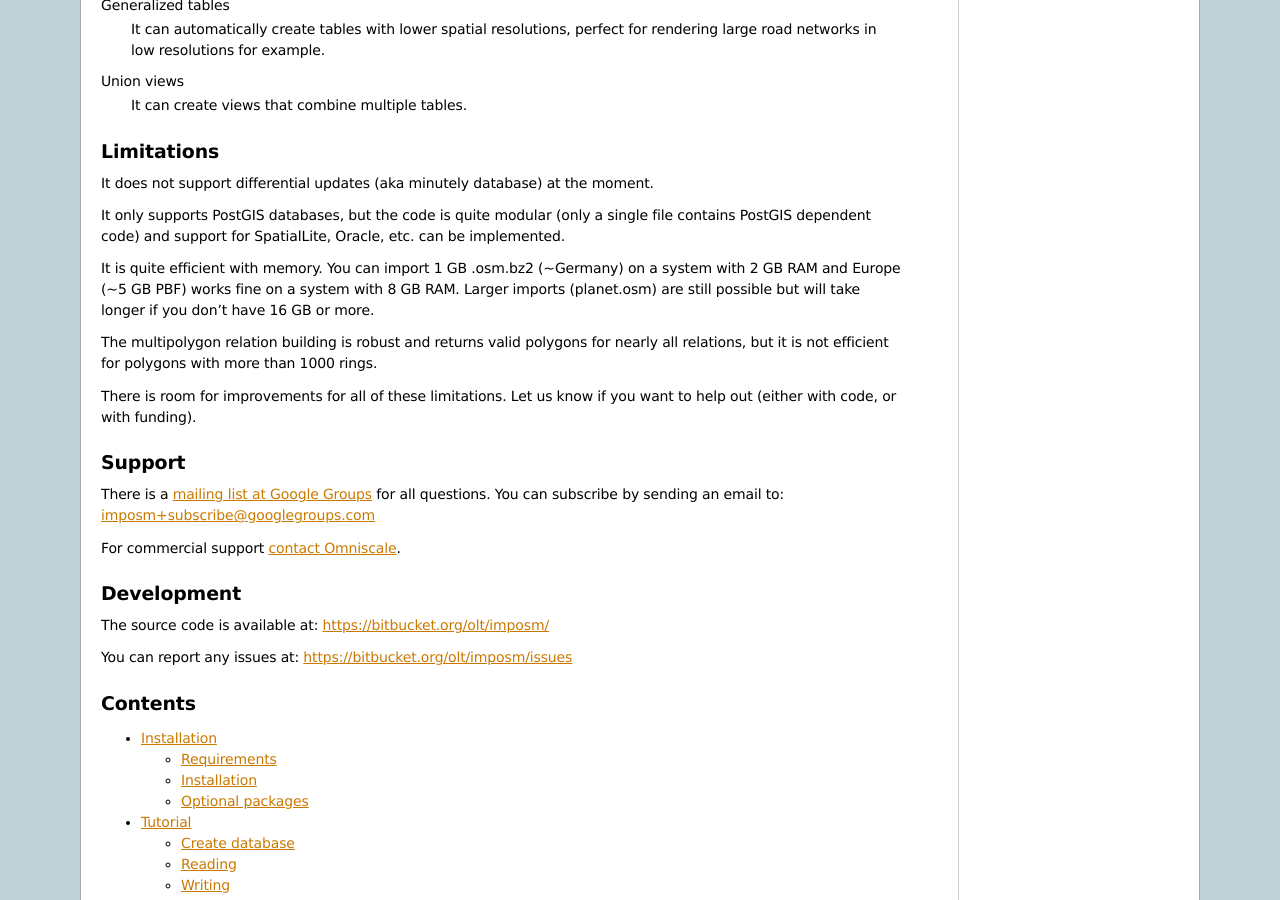
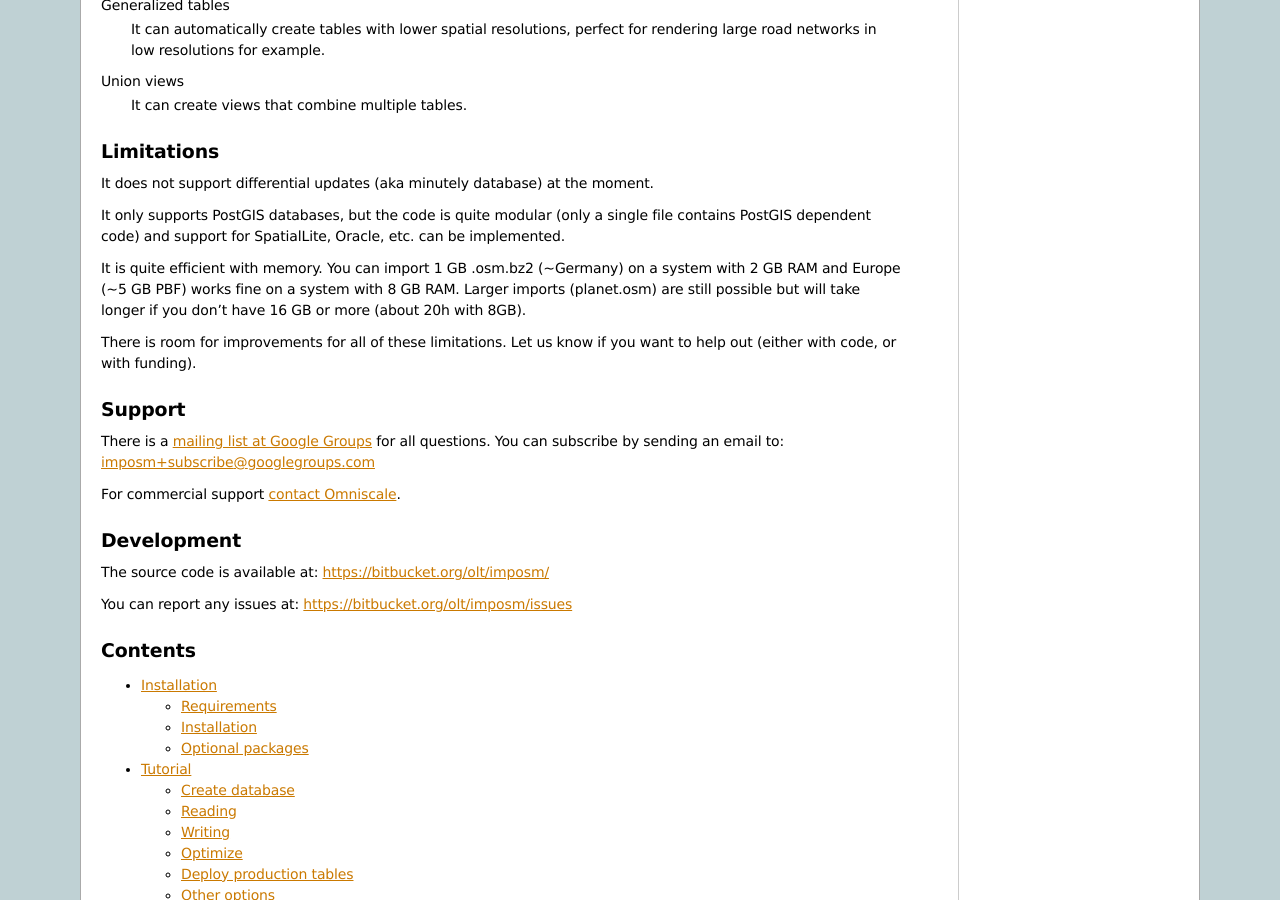
Before and after one commit to omniscale/imposm2, a Sphinx documentation site: the page built from doc/source/index.rst, in a window 1280 px wide and 900 px high, scrolled down 600 px. Built offline with Sphinx 7.4.7, drawn with Linux system fonts in a browser that asks for light colours.

Commit message:
updated docs

```diff
--- a/doc/source/index.rst
+++ b/doc/source/index.rst
@@ -38,9 +38,7 @@
 
 It only supports PostGIS databases, but the code is quite modular (only a single file contains PostGIS dependent code) and support for SpatialLite, Oracle, etc. can be implemented.
 
-It is quite efficient with memory. You can import 1 GB .osm.bz2 (~Germany) on a system with 2 GB RAM and Europe (~5 GB PBF) works fine on a system with 8 GB RAM. Larger imports (planet.osm) are still possible but will take longer if you don't have 16 GB or more.
-
-The multipolygon relation building is robust and returns valid polygons for nearly all relations, but it is not efficient for polygons with more than 1000 rings.
+It is quite efficient with memory. You can import 1 GB .osm.bz2 (~Germany) on a system with 2 GB RAM and Europe (~5 GB PBF) works fine on a system with 8 GB RAM. Larger imports (planet.osm) are still possible but will take longer if you don't have 16 GB or more (about 20h with 8GB).
 
 There is room for improvements for all of these limitations. Let us know if you want to help out (either with code, or with funding).
 
--- a/doc/source/tutorial.rst
+++ b/doc/source/tutorial.rst
@@ -121,6 +121,6 @@
 Multipolygon Relation Building
 ~~~~~~~~~~~~~~~~~~~~~~~~~~~~~~
 
-Imposm ignores multipolygon relations that consist of more than 1000 rings. You can change that number with the ``IMPOSM_MULTIPOLYGON_MAX_RING`` environment variable. Set to ``0`` process all sizes.
+Imposm can ignore large multipolygon relations. You can set the maximum number of rings with the ``IMPOSM_MULTIPOLYGON_MAX_RING`` environment variable. Set to ``0`` process all sizes. The multipolygon builder improved since 2.2.0, so this is not needed anymore.
 
 It will log complex multipolygon relations that take more than 60 seconds to build. You can change this time with the ``IMPOSM_MULTIPOLYGON_REPORT`` environment variable for debugging.
```
